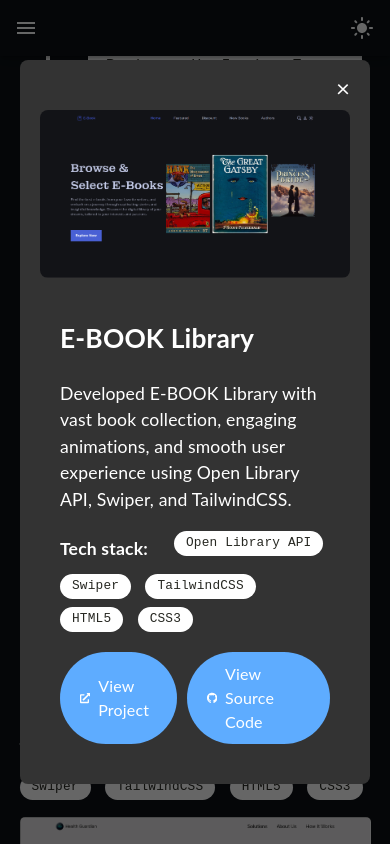
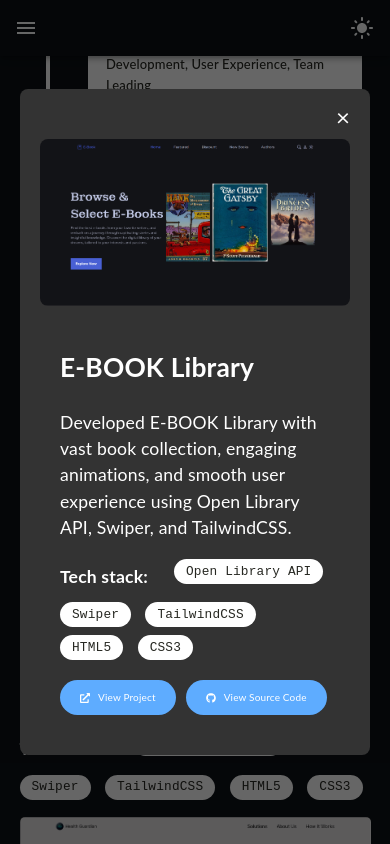
Before and after one commit to zicoly/Zion_portfolio, a React (Create React App) app: page / in a window 390 px wide. Both pictures are taken after a click on the picture 195 px from the left and 2695 px from the top of the page. Shown: the part 2273-3117 px from the top of the page. Built offline with nearby package versions, Linux system fonts and the light colour scheme.

Commit message:
Fixed a mobile issue

```diff
--- a/src/assets/styles/Modal.scss
+++ b/src/assets/styles/Modal.scss
@@ -51,6 +51,13 @@
       background-color: #4d78a7;
     }
   }
+
+  @media (max-width: 780px) {
+    .modal-button {
+      font-size: 10px;
+      text-wrap: nowrap;
+    }
+  }
 }
 
 .modal-content {
@@ -62,6 +69,13 @@
   height: 400px;
   position: relative;
   display: flex;
+}
+
+@media (max-width: 780px) {
+  .modal-content {
+    height: auto;
+    width: auto;
+  }
 }
 
 .modal-body {
@@ -164,10 +178,10 @@
 }
 
 .message {
-  font-size: 0.875rem;
+  font-size: 14px;
   font-weight: 600;
   box-shadow: 0px 1px 4px 0px #4299e1;
-  padding: 0.7rem;
-  margin: 1rem 0;
-  border-radius: 0.5rem;
+  padding: 11.2px;
+  margin: 16px 0;
+  border-radius: 8px;
 }
```
